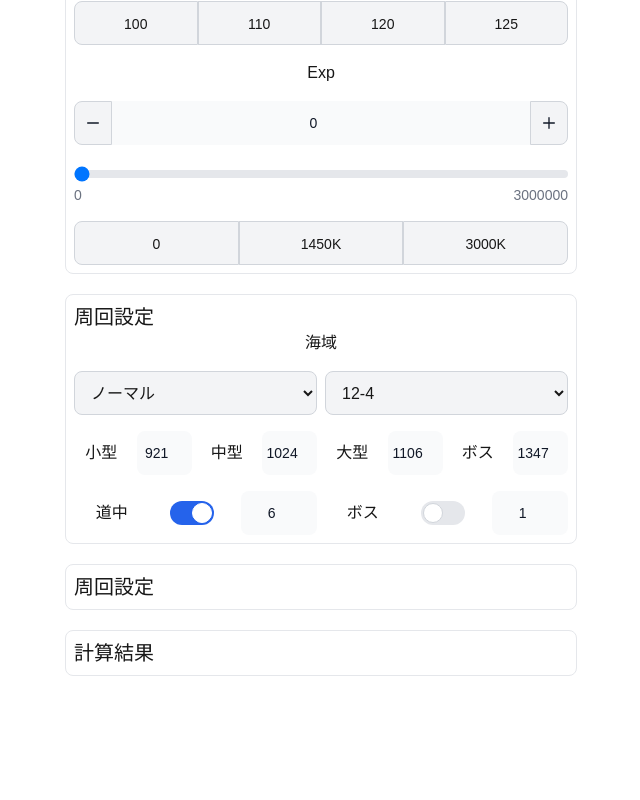
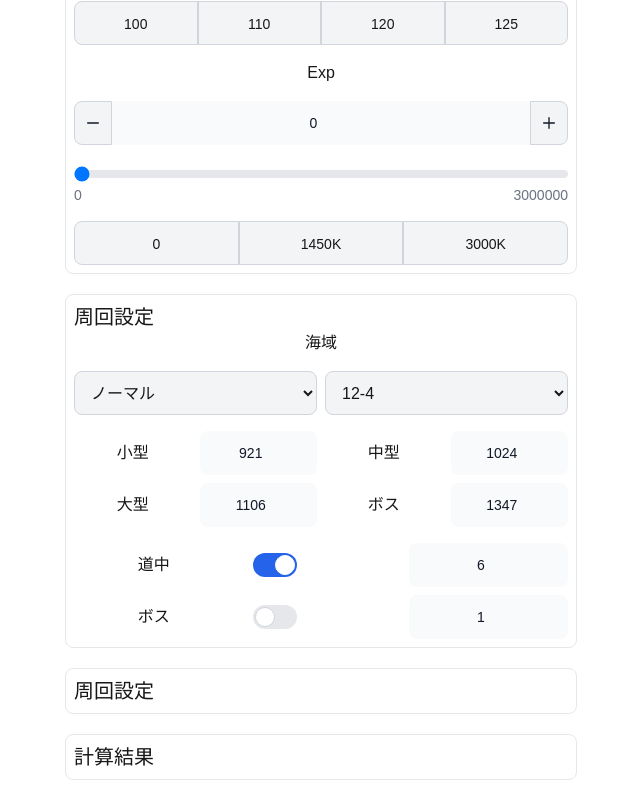
Before and after one commit to kanade2001/azurlane-webtool, a Next.js app: page /exp-calculator in a window 1280 px wide. Shown: the part 686-1486 px from the top of the page, without its empty margins (319-959 px from the left). Before the commit the page ends 1382 px from the top, so only its background shows below. Built offline with nearby package versions, Linux system fonts and the light colour scheme.

Commit message:
Fix-インタラクティブ

```diff
--- a/src/app/exp-calculator/_components/preference-field.tsx
+++ b/src/app/exp-calculator/_components/preference-field.tsx
@@ -58,7 +58,7 @@ export default function PreferenceField(props: PreferenceFieldProps) {
           />
         </div>
         {areaCategory === "Custom" ? (
-          <div className="grid w-full grid-cols-4 items-center gap-2">
+          <div className="grid w-full grid-cols-2 items-center gap-2">
             <p>経験値</p>
             <NumberInput
               id="custom-exp"
@@ -73,7 +73,7 @@ export default function PreferenceField(props: PreferenceFieldProps) {
             />
           </div>
         ) : (
-          <div className="grid w-full grid-cols-8 items-center gap-2 text-center">
+          <div className="grid w-full grid-cols-4 items-center gap-2 text-center">
             <p>小型</p>
             <NumberInput
               id="exp-s"
@@ -107,7 +107,7 @@ export default function PreferenceField(props: PreferenceFieldProps) {
         {areaCategory === "Custom" ? (
           <div></div>
         ) : (
-          <div className="grid w-full grid-cols-6 items-center gap-2 text-center">
+          <div className="grid w-full grid-cols-3 items-center gap-2 text-center">
             <p>道中</p>
             <ToggleButton
               id="toggle"
```
